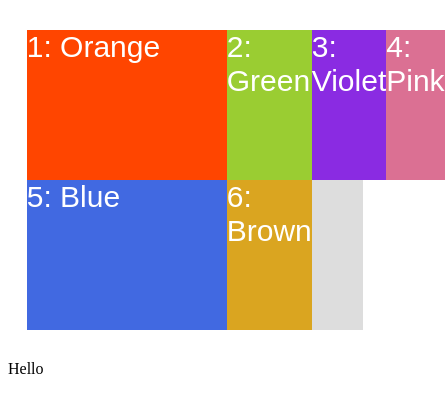
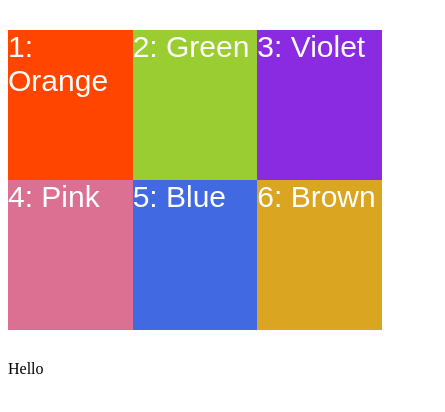
Before and after one commit to sam-nazarian/advanced-css-grid-practice, a website: page index.html in a window 390 px wide. Shown: the whole page, 445 px wide, since content can reach past the window. Drawn offline with Linux system fonts and the light colour scheme.

Commit message:
Practiced responsive layouts with auto-fit and auto-fill

```diff
--- a/sass/main.scss
+++ b/sass/main.scss
@@ -1,29 +1,30 @@
 .container {
-  width: 800px;
-  width: 90%;
+  max-width: 1000px;
   margin: 30px auto;
   background-color: #ddd;
 
   display: grid;
-  // grid-template-rows: repeat(2, min-content);
 
-  // max-content, makes column as wide as it has to, in order to fit the content without any LINE BREAKS
-  // min-content, the column track takes the largest width that is needed to fit this content without OVERFLOWING
+  grid-template-rows: repeat(2, minmax(150px, min-content));
 
-  // for 1 WORD there's no difference between max & min
-  // grid-template-columns: min-content 1fr 1fr min-content;
-  // grid-template-rows: 150px min-content;
+  // grid-template-columns: repeat(4, 100px);
 
-  // minmax() means at the min it should be x, & at max it should be y, the value can be anywhere in the middle
-  grid-template-rows: repeat(2, minmax(150px, min-content));
-  grid-template-columns: minmax(200px, 1fr) repeat(3, 1fr);
+  // as many items as fit, fulls all the width
+  // grid-template-columns: repeat(auto-fill, 100px); // ContainerWidth/100px ITEMS WILL BE PLACED
+
+  // as many items as fit, doesn't full all the width
+  // grid-template-columns: repeat(auto-fit, 100px); // collapses non-existent tracks & leaves an empty space
+
+  // each grid item doens't go less than 100px (100px is used for the calculation of ContainerWidth/100px), if there's extra space in container then occupy all that space evenly
+  grid-template-columns: repeat(auto-fit, minmax(100px, 1fr));
+
+  grid-auto-rows: 150px;
 
   .item {
     // padding: 1px;
     color: white;
     font-family: sans-serif;
     font-size: 30px;
-    background-color: orangered;
 
     &--1 {
       background-color: orangered;
--- /dev/null
+++ b/sass/min-content.scss
@@ -0,0 +1,53 @@
+.container {
+  width: 800px;
+  width: 90%;
+  margin: 30px auto;
+  background-color: #ddd;
+
+  display: grid;
+  // grid-template-rows: repeat(2, min-content);
+
+  // max-content, makes column as wide as it has to, in order to fit the content without any LINE BREAKS
+  // min-content, the column track takes the largest width that is needed to fit this content without OVERFLOWING
+
+  // for 1 WORD there's no difference between max & min
+  // grid-template-columns: min-content 1fr 1fr min-content;
+  // grid-template-rows: 150px min-content;
+
+  // minmax() means at the min it should be x, & at max it should be y, the value can be anywhere in the middle
+  grid-template-rows: repeat(2, minmax(150px, min-content));
+  grid-template-columns: minmax(200px, 1fr) repeat(3, 1fr);
+
+  .item {
+    // padding: 1px;
+    color: white;
+    font-family: sans-serif;
+    font-size: 30px;
+    background-color: orangered;
+
+    &--1 {
+      background-color: orangered;
+    }
+    &--2 {
+      background-color: yellowgreen;
+    }
+    &--3 {
+      background-color: blueviolet;
+    }
+    &--4 {
+      background-color: palevioletred;
+    }
+    &--5 {
+      background-color: royalblue;
+    }
+    &--6 {
+      background-color: goldenrod;
+    }
+    &--7 {
+      background-color: crimson;
+    }
+    &--8 {
+      background-color: darkslategray;
+    }
+  }
+}
```
Also changed, not shown: css/style.css, 1 other file.
